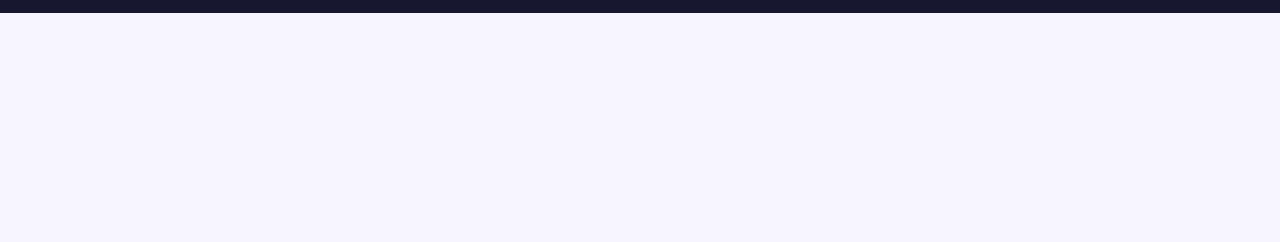
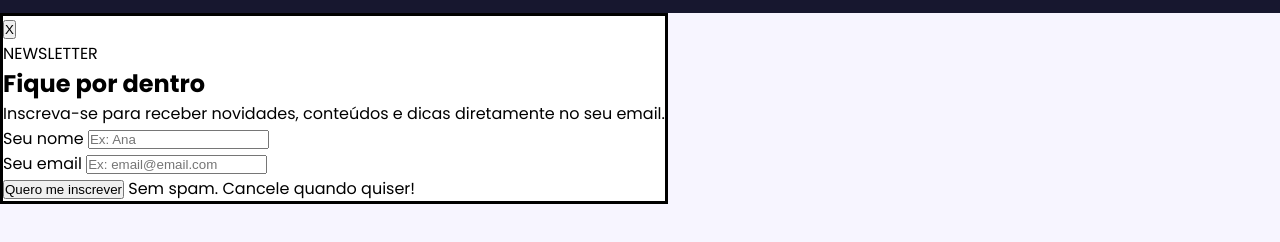
Before and after one commit to kaua-henrique-dos-reis-silva/intro-dom, a plain HTML site: page index.html in a window 1280 px wide. Shown: the part 60-302 px from the top of the page. Drawn offline with Linux system fonts and the light colour scheme; a web font is replaced by a local one.

Commit message:
feat: Cria modal para exibição de newsletter

```diff
--- a/index.html
+++ b/index.html
@@ -1,15 +1,18 @@
-<!DOCTYPE html>
+<!doctype html>
 <html lang="pt-br">
   <head>
-    <meta charset="UTF-8">
-    <meta name="viewport" content="width=device-width, initial-scale=1.0">
-    <title> Explorando o DOM </title>
+    <meta charset="UTF-8" />
+    <meta name="viewport" content="width=device-width, initial-scale=1.0" />
+    <title>Explorando o DOM</title>
 
-    <link rel="preconnect" href="https://fonts.googleapis.com">
-<link rel="preconnect" href="https://fonts.gstatic.com" crossorigin>
-<link href="https://fonts.googleapis.com/css2?family=Abril+Fatface&family=Inter:ital,opsz,wght@0,14..32,100..900;1,14..32,100..900&family=JetBrains+Mono:ital,wght@0,100..800;1,100..800&family=Libre+Barcode+39&family=Nunito:wght@200..1000&family=Poppins:ital,wght@0,100;0,200;0,300;0,400;0,500;0,600;0,700;0,800;0,900;1,100;1,200;1,300;1,400;1,500;1,600;1,700;1,800;1,900&display=swap" rel="stylesheet">
+    <link rel="preconnect" href="https://fonts.googleapis.com" />
+    <link rel="preconnect" href="https://fonts.gstatic.com" crossorigin />
+    <link
+      href="https://fonts.googleapis.com/css2?family=Abril+Fatface&family=Inter:ital,opsz,wght@0,14..32,100..900;1,14..32,100..900&family=JetBrains+Mono:ital,wght@0,100..800;1,100..800&family=Libre+Barcode+39&family=Nunito:wght@200..1000&family=Poppins:ital,wght@0,100;0,200;0,300;0,400;0,500;0,600;0,700;0,800;0,900;1,100;1,200;1,300;1,400;1,500;1,600;1,700;1,800;1,900&display=swap"
+      rel="stylesheet"
+    />
 
-<link rel="stylesheet" href="style.css">
+    <link rel="stylesheet" href="style.css" />
   </head>
 
   <body>
@@ -17,19 +20,70 @@
       <nav class="navbar">
         <a href="#" class="logo"> Logo </a>
 
-            <button type="button" id="menu-toggle" aria-label="Abrir menu" aria-expanded="false" aria-controls="menu">
-                <svg width="48" height="48" viewbox="0 0 24 24" fill="none" xmlns="http://www.w3.org/2000/svg"><path fill-rule="evenodd" clip-rule="evenodd" d="M21 5.5H3V7h18V5.5Zm0 5.75H3v1.5h18v-1.5ZM3 17h18v1.5H3V17Z" fill="currentColor"/></svg>
+        <button
+          type="button"
+          id="menu-toggle"
+          aria-label="Abrir menu"
+          aria-expanded="false"
+          aria-controls="menu"
+        >
+          <svg
+            width="48"
+            height="48"
+            viewbox="0 0 24 24"
+            fill="none"
+            xmlns="http://www.w3.org/2000/svg"
+          >
+            <path
+              fill-rule="evenodd"
+              clip-rule="evenodd"
+              d="M21 5.5H3V7h18V5.5Zm0 5.75H3v1.5h18v-1.5ZM3 17h18v1.5H3V17Z"
+              fill="currentColor"
+            />
+          </svg>
         </button>
 
         <ul id="menu" class="menu">
-                <li> <a href="#inicio"> Início </a></li>
-                <li> <a href="#sobre"> Sobre </a></li>
-                <li> <a href="#servicos"> Serviços </a></li>
-                <li> <a href="#contato"> Contato </a></li>
+          <li><a href="#inicio"> Início </a></li>
+          <li><a href="#sobre"> Sobre </a></li>
+          <li><a href="#servicos"> Serviços </a></li>
+          <li><a href="#contato"> Contato </a></li>
         </ul>
       </nav>
     </header>
 
+    <main></main>
+
+    <!-- modal -->
+    <dialog id="modal-inscricao" class="modal" open>
+        <button type="button" class="modal-fechar" aria-label="Fechar modal"> X </button>
+
+        <div class="modal-conteudo">
+            <span> NEWSLETTER </span>
+
+            <h2> Fique por dentro</h2>
+            <p> Inscreva-se para receber novidades, conteúdos e dicas diretamente no seu email. </p>
+
+            <form id="form-inscricao">
+                <div>
+                <label for=""> Seu nome </label>
+                <input type="text" id="nome" name="nome" placeholder="Ex: Ana" required>
+                </div>
+                <div>
+
+                <label for="email"> Seu email </label>
+                <input type="email" id="email" name="email" placeholder="Ex: email@email.com" required>
+                </div>
+                <div>
+
+                <button type="submit" class="modal-submit"> Quero me inscrever </button>
+
+            </form>
+
+            <span class="modal-rodape"> Sem spam. Cancele quando quiser! </span>
+        </div>
+    </dialog>
+
     <script src="js/menu-hamburguer.js"></script>
   </body>
 </html>
```
Lines whose indentation alone changed are shown as unchanged.
